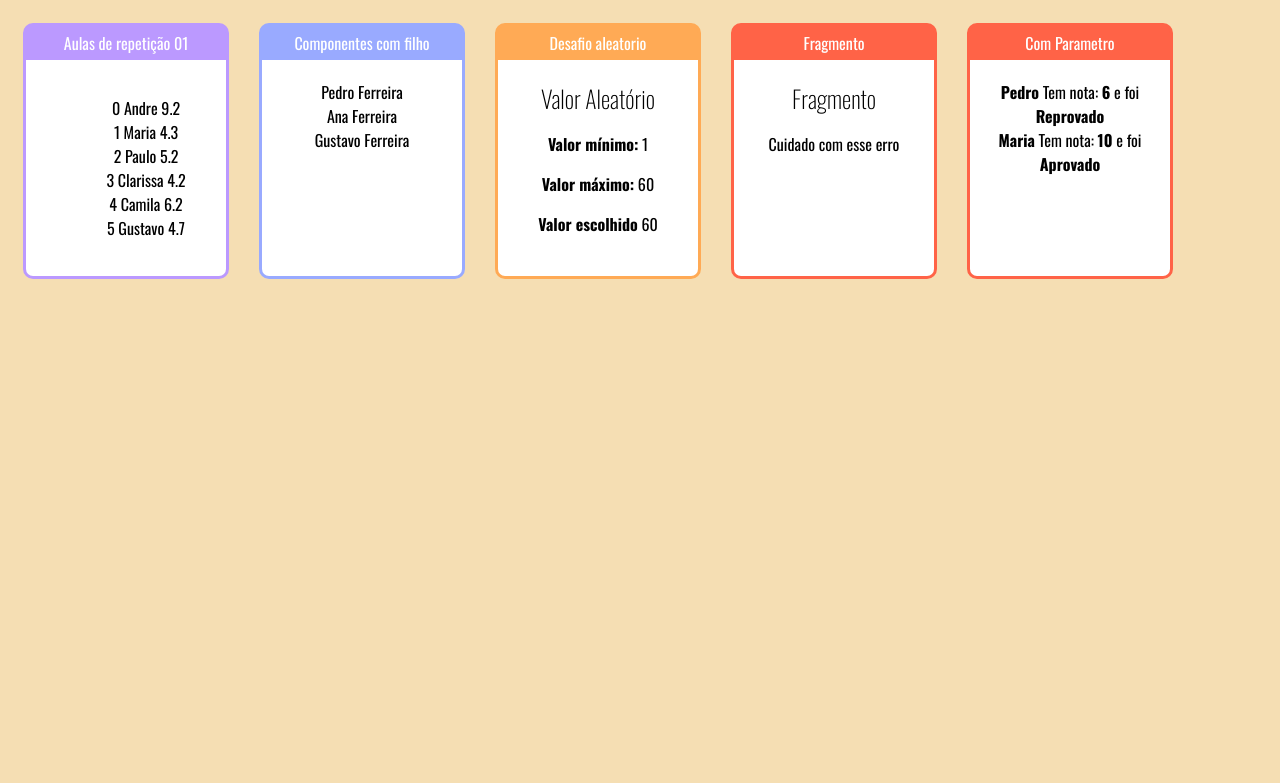
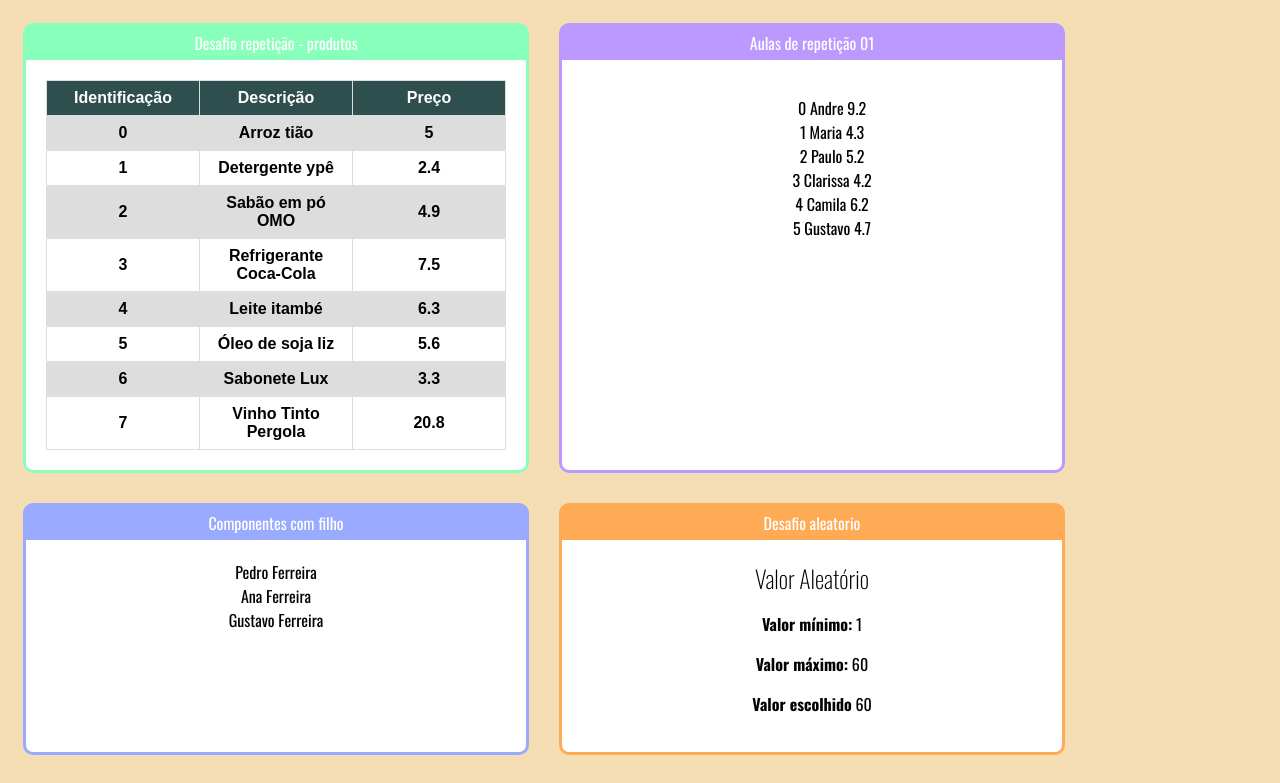
Before and after one commit to viniciusfdasilva/curso-react, a React (Create React App) app in the folder projeto_1/fundamentos-react/: page / in a window 1280 px wide. Shown: the top 783 px of the page. Built offline with nearby package versions, Linux system fonts and the light colour scheme.

Commit message:
Sessão 2 - Video 29

```diff
--- a/projeto_1/fundamentos-react/src/components/basicos/App.jsx
+++ b/projeto_1/fundamentos-react/src/components/basicos/App.jsx
@@ -8,10 +8,14 @@ import '../../App.css'
 import Familia from './Familia'
 import FamiliaMembro from './FamiliaMembro';
 import ListaAlunos from './ListaAlunos';
+import Produtos from '../repeticoes/Produtos';
 
 export default _ =>
     <div className='app'>
         <div className='cards'>
+            <Card titulo='Desafio repetição - produtos' color='#8fb'>
+                <Produtos></Produtos>
+            </Card>
 
             <Card titulo='Aulas de repetição 01' color='#b9f'>
                 <ListaAlunos></ListaAlunos>
--- a/projeto_1/fundamentos-react/src/components/basicos/ListaAlunos.jsx
+++ b/projeto_1/fundamentos-react/src/components/basicos/ListaAlunos.jsx
@@ -1,5 +1,5 @@
 import React from "react"
-import alunos from "./../data/alunos"
+import alunos from "./../../data/alunos"
 
 export default props =>{
     const alunos_li = alunos.map(aluno => {
--- a/projeto_1/fundamentos-react/src/components/layout/Card.css
+++ b/projeto_1/fundamentos-react/src/components/layout/Card.css
@@ -6,8 +6,8 @@
     margin: 15px;
     display: flex;
     flex-direction: column;
-    min-width: 200px;
-    max-width: 200px;
+    min-width: 500px;
+    max-width: 500px;
 }
 
 
--- /dev/null
+++ b/projeto_1/fundamentos-react/src/components/repeticoes/Produtos.jsx
@@ -0,0 +1,26 @@
+import React from 'react'
+import produtos from './../../data/produtos'
+import './produto.css'
+
+export default props =>{
+    const produtos_th = produtos.map((produto, key) => {
+        return( <tr key={produto.id}>
+                    <th><strong>{produto.id}</strong></th>
+                    <th><strong>{produto.descricao}</strong></th>
+                    <th><strong>{produto.preco}</strong></th>
+                </tr>
+        );
+    });
+
+    return (
+        <table>
+            <tr>
+                <th class="first">Identificação</th>
+                <th class="first">Descrição</th>
+                <th class="first">Preço</th>
+            </tr>
+
+            {produtos_th}
+        </table>
+    );
+}
--- /dev/null
+++ b/projeto_1/fundamentos-react/src/components/repeticoes/produto.css
@@ -0,0 +1,23 @@
+table {
+  font-family: arial, sans-serif;
+  border-collapse: collapse;
+  width: 100%;
+}
+
+td, th {
+  border: 1px solid #dddddd;
+  text-align: left;
+  padding: 8px;
+  max-width: 26px;
+  word-wrap: break-word;
+  text-align: center;
+}
+
+tr:nth-child(even) {
+  background-color: #dddddd;
+}
+
+.first{
+  background-color: darkslategray;
+  color: white;
+}
--- /dev/null
+++ b/projeto_1/fundamentos-react/src/data/produtos.js
@@ -0,0 +1,10 @@
+export default [
+    {id: 0, descricao: 'Arroz tião', preco: 5.00},
+    {id: 1, descricao: 'Detergente ypê', preco: 2.40},
+    {id: 2, descricao: 'Sabão em pó OMO', preco: 4.90},
+    {id: 3, descricao: 'Refrigerante Coca-Cola', preco: 7.50},
+    {id: 4, descricao: 'Leite itambé', preco: 6.30},
+    {id: 5, descricao: 'Óleo de soja liz', preco: 5.60},
+    {id: 6, descricao: 'Sabonete Lux', preco: 3.30},
+    {id: 7, descricao: 'Vinho Tinto Pergola', preco: 20.80},
+]
```
Also changed, not shown: projeto_1/fundamentos-react/src/components/repeticoes/ListaProdutos.jsx (added), projeto_1/fundamentos-react/src/data/alunos.js (renamed from projeto_1/fundamentos-react/src/components/data/alunos.js).
